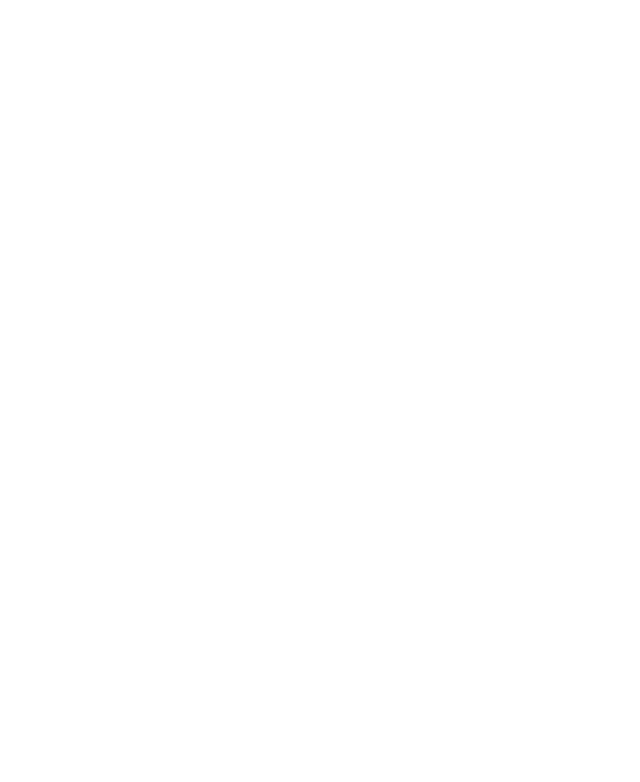
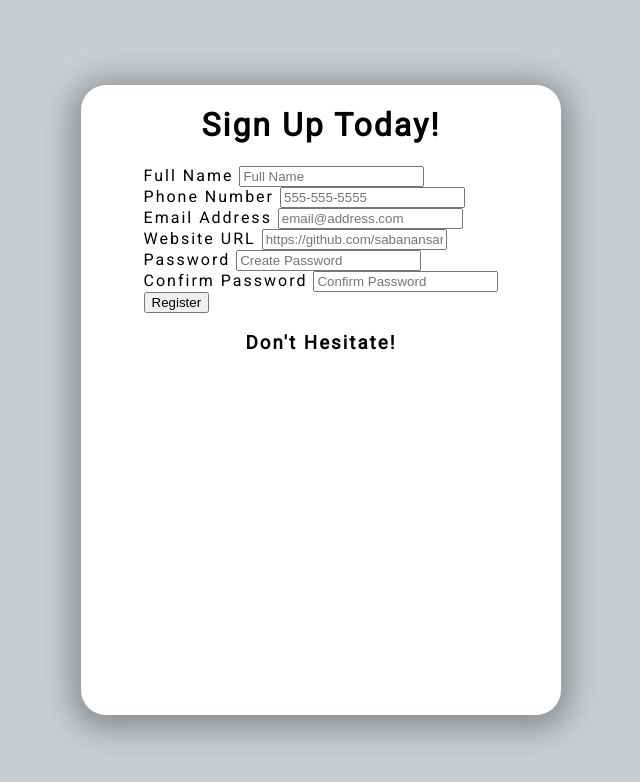
Before and after one commit to sabanansari/Form-Validator, a plain HTML site: page index.html in a window 1280 px wide. Shown: the whole page, without its empty margins (319-959 px from the left). Drawn offline with Linux system fonts and the light colour scheme.

Commit message:
added form, inputs, button and styled body and form container

```diff
--- a/index.html
+++ b/index.html
@@ -3,11 +3,51 @@
 <head>
     <meta charset="UTF-8">
     <meta name="viewport" content="width=device-width, initial-scale=1.0">
-    <title>Template</title>
-    <link rel="stylesheet" href="https://cdnjs.cloudflare.com/ajax/libs/font-awesome/5.10.2/css/all.min.css"/>
+    <title>Form Validation</title>
     <link rel="stylesheet" href="style.css">
 </head>
 <body>
+    <div class="container">
+        <h1>Sign Up Today!</h1>
+        <!-- Form  -->
+        <form  id="form">
+            <!-- Full Name -->
+            <div class="form-group">
+                <label for="name">Full Name</label>
+                <input type="text" id="name" placeholder="Full Name">
+            </div>
+            <!-- Phone Number -->
+            <div class="form-group">
+                <label for="phone">Phone Number</label>
+                <input type="text" id="phone" placeholder="555-555-5555">
+            </div>
+            <!-- Email Address -->
+            <div class="form-group">
+                <label for="email">Email Address</label>
+                <input type="email" id="email" placeholder="email@address.com">
+            </div>
+            <!-- Website URL -->
+            <div class="form-group">
+                <label for="website">Website URL</label>
+                <input type="url" id="website" placeholder="https://github.com/sabanansari">
+            </div>
+            <!-- Password -->
+            <div class="form-group">
+                <label for="password1">Password</label>
+                <input type="password" id="password1" placeholder="Create Password">
+            </div>
+             <!--Confirm Password -->
+             <div class="form-group">
+                <label for="password2">Confirm Password</label>
+                <input type="password" id="password2" placeholder="Confirm Password">
+            </div>
+            <button type="submit">Register</button>
+        </form>
+        <!-- Error/Success Message -->
+        <div class="messge-container">
+            <h3 id="message">Don't Hesitate!</h3>
+        </div>
+    </div>
     <!-- Script -->
     <script src="script.js"></script>
 </body>
--- a/style.css
+++ b/style.css
@@ -1,3 +1,4 @@
+@import url('https://fonts.googleapis.com/css2?family=Roboto&display=swap');
 
 html {
   box-sizing: border-box;
@@ -6,4 +7,21 @@ html {
 body {
   margin: 0;
   min-height: 100vh;
+  font-family: Roboto, sans-serif;
+  letter-spacing: 2px;
+  display: flex;
+  align-items: center;
+  justify-content: center;
+  background: #c9ced3;
 }
+
+.container{
+  width: 480px;
+  height: 630px;
+  background: white;
+  display: flex;
+  flex-direction: column;
+  align-items: center;
+  border-radius: 25px;
+  box-shadow: 0 5px 30px 10px rgba(0,0,0,0.3);
+}
```
